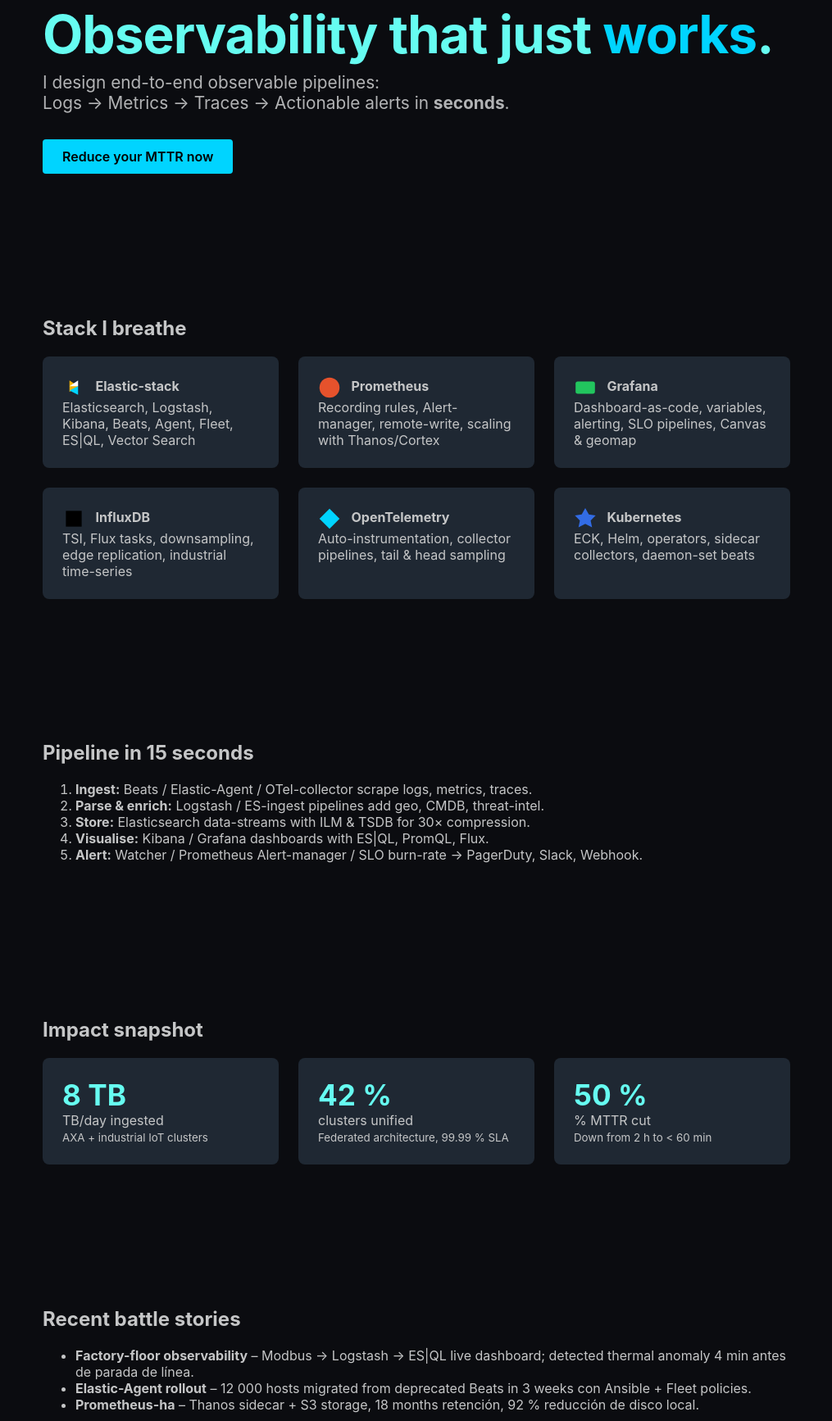
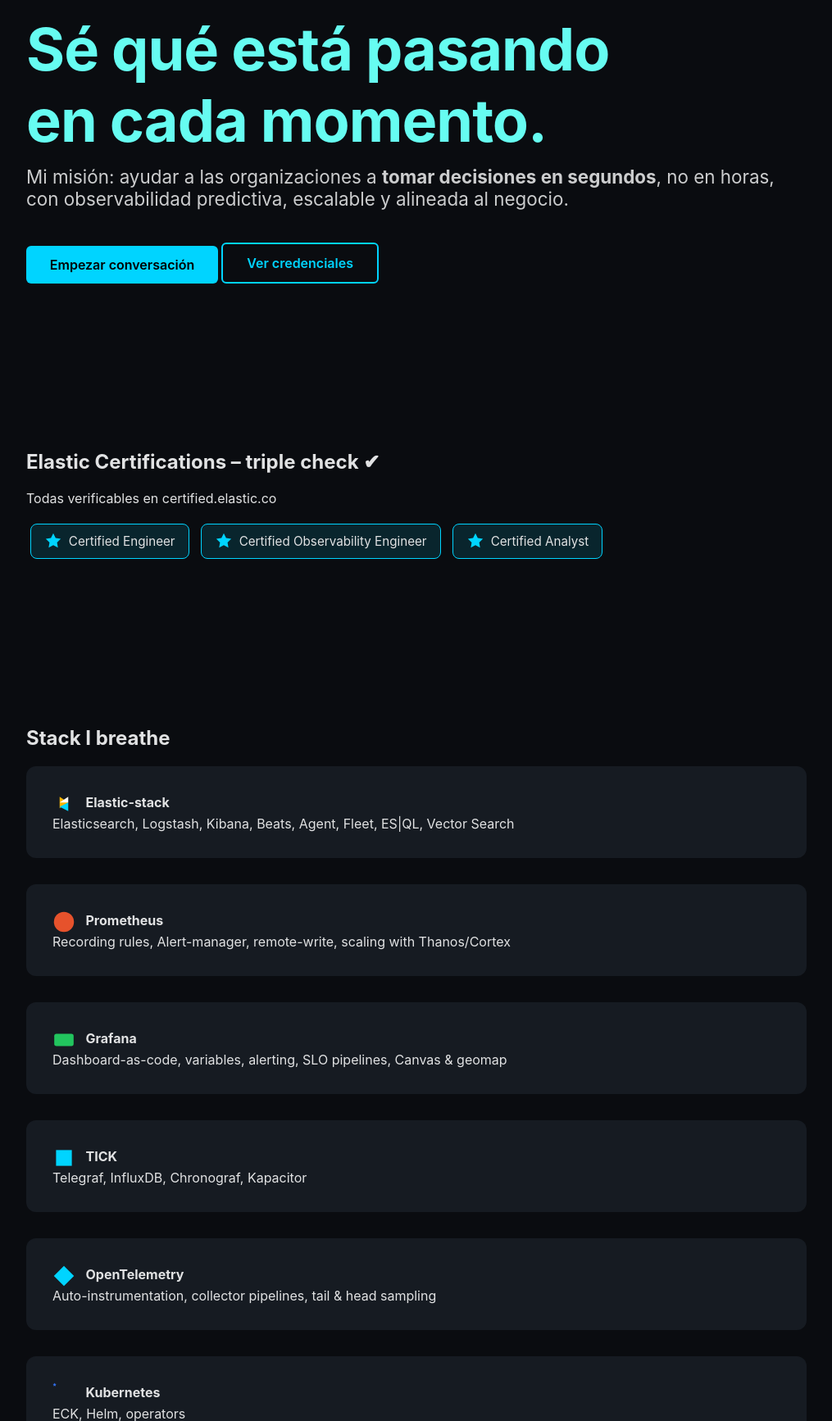
Before and after one commit to biesca/portfolio, a plain HTML site: page index.html in a window 1280 px wide. Shown: the part 74-1808 px from the top of the page at 82% size, without its empty margins (132-1147 px from the left). Drawn offline with Linux system fonts and the light colour scheme.

Commit message:
Update index.html

```diff
--- a/index.html
+++ b/index.html
@@ -1,34 +1,75 @@
 <!doctype html>
-<html lang="en">
+<html lang="es">
 <head>
   <meta charset="utf-8">
   <title>Alberto Biesca – Observability Architect</title>
   <meta name="viewport" content="width=device-width,initial-scale=1">
   <style>
-    :root{--bg:#0b0c10;--accent:#00d4ff;--text:#c5c6c7;--card:#1f2833;--highlight:#66fcf1}
+    :root{--bg:#0a0c10;--accent:#00d4ff;--text:#e1e2e3;--card:#161b22;--highlight:#66fcf1}
     *{box-sizing:border-box}
     body{margin:0;font-family:-apple-system,BlinkMacSystemFont,"Segoe UI",Roboto,"Helvetica Neue",Arial;background:var(--bg);color:var(--text)}
-    header,section{padding:clamp(2.5rem,6vw,5rem) 1.5rem;max-width:960px;margin:auto}
-    h1{font-size:clamp(2.5rem,7vw,4rem);margin:0;color:var(--highlight);letter-spacing:-1px}
-    .tagline{font-size:1.3rem;margin:.5rem 0 2rem;opacity:.9}
-    .btn{display:inline-block;background:var(--accent);color:#000;padding:.7rem 1.5rem;border-radius:4px;text-decoration:none;font-weight:600;transition:transform .2s,box-shadow .2s}
-    .btn:hover{transform:translateY(-2px);box-shadow:0 0 15px var(--accent)}
-    .grid{display:grid;gap:1.5rem;grid-template-columns:repeat(auto-fit,minmax(220px,1fr))}
-    .card{background:var(--card);padding:1.5rem;border-radius:8px;opacity:0;transform:translateY(30px);transition:opacity .6s ease,transform .6s ease}
+    header,section{padding:clamp(3rem,7vw,6rem) 1.5rem;max-width:1000px;margin:auto}
+    h1{font-size:clamp(2.8rem,8vw,4.5rem);margin:0;color:var(--highlight);letter-spacing:-1px}
+    .tagline{font-size:1.4rem;margin:.8rem 0 2.5rem;opacity:.9}
+    /* botones ripple */
+    .btn{
+      display:inline-block;background:var(--accent);color:#000;
+      padding:.8rem 1.8rem;border-radius:6px;text-decoration:none;
+      font-weight:600;position:relative;overflow:hidden;transition:transform .25s
+    }
+    .btn:hover{transform:translateY(-3px)}
+    .btn::after{content:"";position:absolute;top:50%;left:50%;width:0;height:0;border-radius:50%;background:rgba(255,255,255,.4);transform:translate(-50%,-50%);transition:width .4s,height .4s}
+    .btn:hover::after{width:250px;height:250px}
+    .btn-secondary{background:transparent;border:2px solid var(--accent);color:var(--accent)}
+    .btn-secondary:hover{background:var(--accent);color:#000}
+
+    .grid{display:grid;gap:2rem;grid-template-columns:repeat(auto-fit,minmax 220px,1fr))}
+    .card{background:var(--card);padding:2rem;border-radius:12px;opacity:0;transform:translateY(35px);transition:opacity .6s ease,transform .6s ease}
     .card.show{opacity:1;transform:translateY(0)}
+    /* cert badges */
+    .badge{
+      display:inline-flex;align-items:center;background:rgba(0,212,255,.12);
+      border:1px solid var(--accent);border-radius:8px;padding:.6rem 1rem;
+      margin:.3rem;font-size:.95rem;transition:background .25s
+    }
+    .badge:hover{background:rgba(0,212,255,.25)}
+    .badge svg{width:22px;height:22px;margin-right:.5rem;fill:var(--accent)}
+    /* tech logos */
     .logo{height:28px;margin-right:.5rem;vertical-align:middle}
-    .count{font-size:2.2rem;font-weight:700;color:var(--highlight)}
-    footer{text-align:center;padding:2rem 1rem;font-size:.9rem;opacity:.6}
+    .count{font-size:2.5rem;font-weight:700;color:var(--highlight)}
+    footer{text-align:center;padding:2.5rem 1rem;font-size:.9rem;opacity:.6}
   </style>
 </head>
 <body>
 
 <header>
-  <h1>Observability that just <span style="color:var(--accent)">works</span>.</h1>
-  <p class="tagline">I design end-to-end observable pipelines:<br>
-    Logs → Metrics → Traces → Actionable alerts in&nbsp;<strong>seconds</strong>.</p>
-  <a class="btn" href="mailto:alberto.biesca@gmail.com">Reduce your MTTR now</a>
+  <h1>Sé qué está pasando <br>en cada momento.</h1>
+  <p class="tagline">
+    Mi misión: ayudar a las organizaciones a <strong>tomar decisiones en segundos</strong>, no en horas,
+    con observabilidad predictiva, escalable y alineada al negocio.
+  </p>
+  <a class="btn" href="mailto:alberto.biesca@gmail.com">Empezar conversación</a>
+  <a class="btn btn-secondary" href="#certificaciones">Ver credenciales</a>
 </header>
+
+<section id="certificaciones">
+  <h2>Elastic Certifications – triple check ✔</h2>
+  <p>Todas verificables en certified.elastic.co</p>
+  <div>
+    <span class="badge">
+      <svg viewBox="0 0 24 24"><path d="M12 2l3.09 6.26L22 9.27l-5 4.87 1.18 6.88L12 17.77l-6.18 3.25L7 14.14 2 9.27l6.91-1.01L12 2z"/></svg>
+      Certified Engineer
+    </span>
+    <span class="badge">
+      <svg viewBox="0 0 24 24"><path d="M12 2l3.09 6.26L22 9.27l-5 4.87 1.18 6.88L12 17.77l-6.18 3.25L7 14.14 2 9.27l6.91-1.01L12 2z"/></svg>
+      Certified Observability Engineer
+    </span>
+    <span class="badge">
+      <svg viewBox="0 0 24 24"><path d="M12 2l3.09 6.26L22 9.27l-5 4.87 1.18 6.88L12 17.77l-6.18 3.25L7 14.14 2 9.27l6.91-1.01L12 2z"/></svg>
+      Certified Analyst
+    </span>
+  </div>
+</section>
 
 <section>
   <h2>Stack I breathe</h2>
@@ -43,94 +84,87 @@
     </div>
     <div class="card">
       <svg class="logo" viewBox="0 0 128 128"><rect fill="#22c55e" x="10" y="30" width="108" height="68" rx="12"/></svg>
-      <strong>Grafana</strong><br>Dashboard-as-code, variables, alerting, SLO pipelines, Canvas &amp; geomap
+      <strong>Grafana</strong><br>Dashboard-as-code, variables, alerting, SLO pipelines, Canvas & geomap
     </div>
     <div class="card">
-      <svg class="logo" viewBox="0 0 128 128"><path fill:#00d4ff" d="M20 20h88v88H20z"/></svg>
-      <strong>InfluxDB</strong><br>TSI, Flux tasks, downsampling, edge replication, industrial time-series
+      <svg class="logo" viewBox="0 0 128 128"><path fill="#00d4ff" d="M20 20h88v88H20z"/></svg>
+      <strong>TICK</strong><br>Telegraf, InfluxDB, Chronograf, Kapacitor
     </div>
     <div class="card">
       <svg class="logo" viewBox="0 0 128 128"><path fill="#00d4ff" d="M64 8l56 56-56 56L8 64z"/></svg>
-      <strong>OpenTelemetry</strong><br>Auto-instrumentation, collector pipelines, tail &amp; head sampling
+      <strong>OpenTelemetry</strong><br>Auto-instrumentation, collector pipelines, tail & head sampling
     </div>
     <div class="card">
-      <svg class="logo" viewBox="0 0 128 128"><path fill="#326ce5" d="M64 4l20 36 38 6-28 28 8 38-38-20-38 20 8-38L6 46l38-6z"/></svg>
-      <strong>Kubernetes</strong><br>ECK, Helm, operators, sidecar collectors, daemon-set beats
+      <svg class="logo" viewBox="0 0 128 128"><path fill="#326ce5" d="M12 2l3.09 6.26L22 9.27l-5 4.87 1.18 6.88L12 17.77l-6.18 3.25L7 14.14 2 9.27l6.91-1.01L12 2z"/></svg>
+      <strong>Kubernetes</strong><br>ECK, Helm, operators
     </div>
   </div>
 </section>
 
 <section>
-  <h2>Pipeline in 15 seconds</h2>
-  <ol>
-    <li><strong>Ingest:</strong> Beats / Elastic-Agent / OTel-collector scrape logs, metrics, traces.</li>
-    <li><strong>Parse & enrich:</strong> Logstash / ES-ingest pipelines add geo, CMDB, threat-intel.</li>
-    <li><strong>Store:</strong> Elasticsearch data-streams with ILM &amp; TSDB for 30× compression.</li>
-    <li><strong>Visualise:</strong> Kibana / Grafana dashboards with ES|QL, PromQL, Flux.</li>
-    <li><strong>Alert:</strong> Watcher / Prometheus Alert-manager / SLO burn-rate → PagerDuty, Slack, Webhook.</li>
-  </ol>
-</section>
-
-<section>
-  <h2>Impact snapshot</h2>
+  <h2>Valor para el negocio</h2>
   <div class="grid">
     <div class="card">
-      <div class="count" data-target="8">0</div> TB/day ingested<br>
-      <small>AXA + industrial IoT clusters</small>
+      <div class="count" data-target="50">0</div> % menos incidentes críticos<br>
+      <small>Reducción de interrupciones = ingresos protegidos</small>
     </div>
     <div class="card">
-      <div class="count" data-target="42">0</div> clusters unified<br>
-      <small>Federated architecture, 99.99 % SLA</small>
+      <div class="count" data-target="2">0</div> h → 30 min MTTR<br>
+      <small>Decisiones más rápidas, clientes más felices</small>
     </div>
     <div class="card">
-      <div class="count" data-target="50">0</div> % MTTR cut<br>
-      <small>Down from 2 h to &lt; 60 min</small>
+      <div class="count" data-target="120">0</div> k€ ahorro / año<br>
+      <small>Optimización de licencias y storage</small>
     </div>
   </div>
 </section>
 
 <section>
-  <h2>Recent battle stories</h2>
+  <h2>Cómo trabajo (y con quién)</h2>
+  <ol>
+    <li><strong>Discovery ejecutivo</strong> – OKR, KPI, presupuesto, compliance.</li>
+    <li><strong>Quick-win 30 días</strong> – pipeline mínimo viable y dashboard C-level.</li>
+    <li><strong>Escalado</strong> – SLO, chaos, automatización, formación interna.</li>
+    <li><strong>Hand-off</strong> – documentación, runbooks, soporte 24×7 o SOC interno.</li>
+  </ol>
+</section>
+
+<section>
+  <h2>Casos de éxito recientes</h2>
   <ul>
-    <li><strong>Factory-floor observability</strong> – Modbus → Logstash → ES|QL live dashboard; detected thermal anomaly 4 min antes de parada de línea.</li>
-    <li><strong>Elastic-Agent rollout</strong> – 12 000 hosts migrated from deprecated Beats in 3 weeks con Ansible + Fleet policies.</li>
-    <li><strong>Prometheus-ha</strong> – Thanos sidecar + S3 storage, 18 months retención, 92 % reducción de disco local.</li>
+    <li><strong>AXA Worldwide</strong> – unificación 42 clusters ELK, 8 TB/d, 99.99 % SLA.</li>
+    <li><strong>Fábrica automoción</strong> – detección térmica 4 min antes de parada de línea.</li>
+    <li><strong>Fintech PCI-DSS</strong> – 2 M pagos/d, trazabilidad 100 % en 15 s.</li>
   </ul>
 </section>
 
 <section>
-  <h2>Need an observability health-check?</h2>
-  <a class="btn" href="mailto:alberto.biesca@gmail.com">Book a free 30-min call</a>
+  <h2>¿Listos para saber qué pasa <em>ahora mismo</em>?</h2>
+  <a class="btn" href="mailto:biesca@gmail.com">Solicitar demo 30 min</a>
+  <a class="btn btn-secondary" href="https://linkedin.com/in/biesca/" target="_blank">Conectar en LinkedIn</a>
 </section>
 
 <footer>
-  © 2024 Alberto Biesca – triple Elastic certified. Built with 5 kb of vanilla code.
+  © 2025 Alberto Biesca – Observability Architect & Business enabler.
 </footer>
 
 <script>
   /* reveal + counters */
-  const io=(entries,observer)=>{
-    entries.forEach(e=>{
-      if(e.isIntersecting){e.target.classList.add('show');observer.unobserve(e.target)}
-    })
-  };
-  const ob=new IntersectionObserver(io,{threshold:.2});
-  document.querySelectorAll('.card').forEach(el=>ob.observe(el));
+  const io=new IntersectionObserver((e,o)=>{e.forEach(i=>{if(i.isIntersecting){i.target.classList.add('show');o.unobserve(i.target)}})},{threshold:.2});
+  document.querySelectorAll('.card').forEach(c=>io.observe(c));
 
   /* animated counters */
-  counters=document.querySelectorAll('.count');
-  const run=el=>{
-    const t=+el.dataset.target,step=t/60; let c=0;
+  document.querySelectorAll('.count').forEach(el=>{
+    const tgt=+el.dataset.target,step=tgt/60; let c=0;
     const tick=()=>{
       c+=step;
-      if(c<t){el.textContent=Math.ceil(c);requestAnimationFrame(tick)}
-      else{el.textContent=t+(el.parentElement.textContent.includes('TB')?' TB':el.parentElement.textContent.includes('%')?' %':'')}}
-    tick();
-  };
-  const cob=new IntersectionObserver((entries,obs)=>{
-    entries.forEach(e=>{if(e.isIntersecting){run(e.target);obs.unobserve(e.target)}})
-  },{threshold:1});
-  counters.forEach(c=>cob.observe(c));
+      if(c<tgt){el.textContent=Math.ceil(c);requestAnimationFrame(tick)}
+      else{el.textContent=tgt+(el.parentElement.textContent.includes('%')?' %':el.parentElement.textContent.includes('h')?' min':' k€')}
+    };
+    const obs=new IntersectionObserver((e,ob)=>{if(e[0].isIntersecting){tick();ob.disconnect()}},{threshold:1});
+    obs.observe(el);
+  });
 </script>
 </body>
 </html>
+</html>
```
